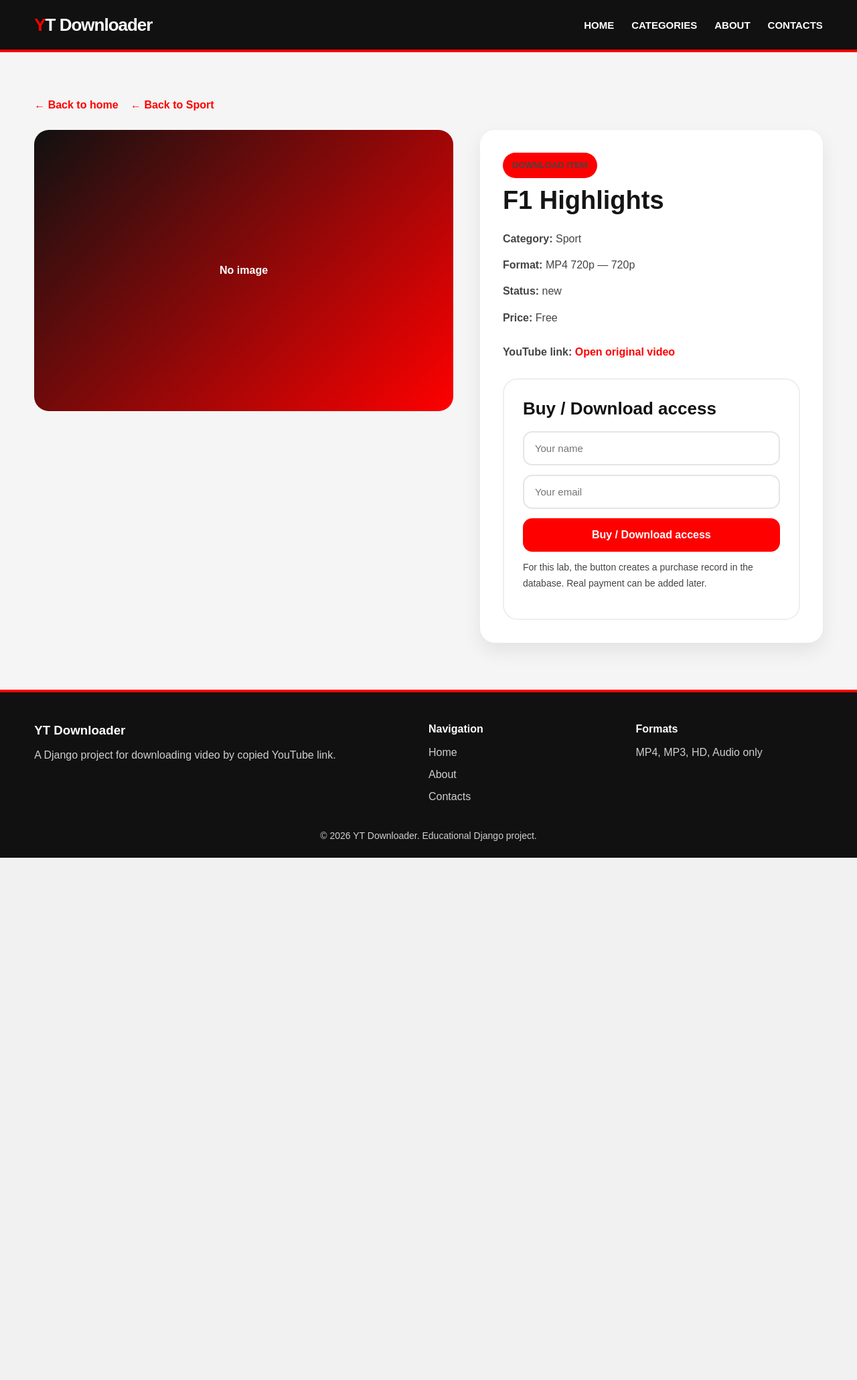
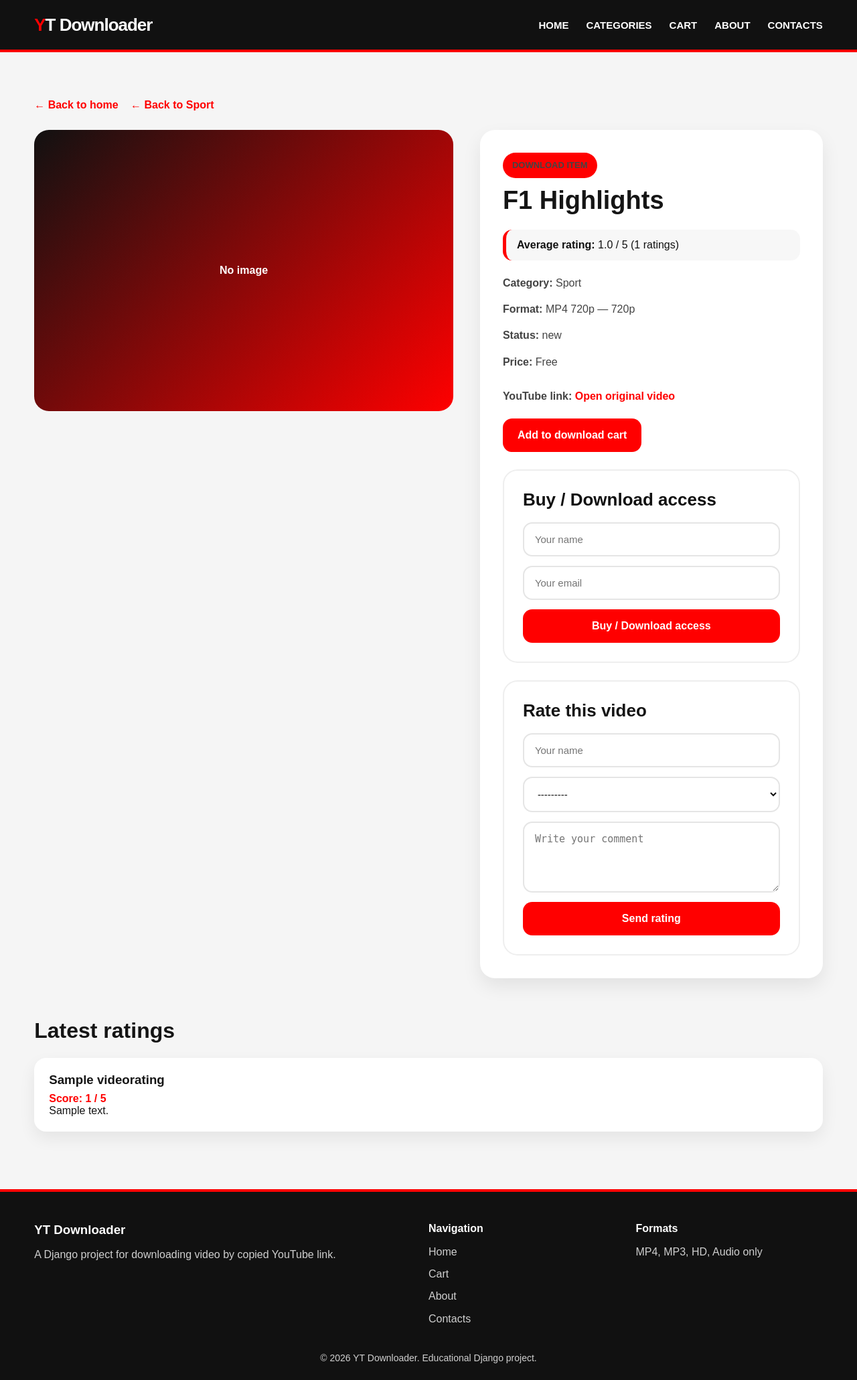
Before and after one commit to Nether52/lab2, a Django app: page /video/1/ in a window 1280 px wide. Shown: the whole page at 67% size. Before the commit the page ends 1281 px from the top, so only its background shows below. Run offline with Django 5.2, Linux system fonts and the light colour scheme; data comes from the database, SQL or seed files in the repository; both versions use the stored data as it was after the commit; tables that the repository leaves empty hold one stand-in row (values such as "Sample post").

Commit message:
Lab 7: add download cart subscription and video ratings

```diff
--- a/pages/forms.py
+++ b/pages/forms.py
@@ -1,5 +1,5 @@
 from django import forms
-from .models import DownloadRequest, Subscriber, Purchase
+from .models import DownloadRequest, Subscriber, Purchase, VideoRating
 
 
 class DownloadRequestForm(forms.ModelForm):
@@ -10,7 +10,7 @@ class DownloadRequestForm(forms.ModelForm):
         widgets = {
             "title": forms.TextInput(attrs={
                 "class": "form-control",
-                "placeholder": "Video title, for example: F1 Highlights"
+                "placeholder": "Video title"
             }),
             "youtube_url": forms.URLInput(attrs={
                 "class": "form-control",
@@ -57,3 +57,24 @@ class PurchaseForm(forms.ModelForm):
                 "placeholder": "Your email"
             }),
         }
+
+
+class VideoRatingForm(forms.ModelForm):
+    class Meta:
+        model = VideoRating
+        fields = ("name", "score", "comment")
+
+        widgets = {
+            "name": forms.TextInput(attrs={
+                "class": "form-control",
+                "placeholder": "Your name"
+            }),
+            "score": forms.Select(attrs={
+                "class": "form-control"
+            }),
+            "comment": forms.Textarea(attrs={
+                "class": "form-control textarea",
+                "placeholder": "Write your comment",
+                "rows": 4
+            }),
+        }
--- a/pages/models.py
+++ b/pages/models.py
@@ -119,3 +119,33 @@ class Purchase(models.Model):
 
     def __str__(self):
         return f"{self.customer_name} - {self.download_request.title}"
+
+
+class VideoRating(models.Model):
+    SCORE_CHOICES = [
+        (1, "1 - Very bad"),
+        (2, "2 - Bad"),
+        (3, "3 - Normal"),
+        (4, "4 - Good"),
+        (5, "5 - Excellent"),
+    ]
+
+    download_request = models.ForeignKey(
+        DownloadRequest,
+        on_delete=models.CASCADE,
+        related_name="ratings"
+    )
+
+    name = models.CharField(max_length=100)
+    score = models.IntegerField(choices=SCORE_CHOICES)
+    comment = models.TextField(blank=True)
+
+    created_at = models.DateTimeField(auto_now_add=True)
+    updated_at = models.DateTimeField(auto_now=True)
+
+    class Meta:
+        verbose_name = "Video rating"
+        verbose_name_plural = "Video ratings"
+
+    def __str__(self):
+        return f"{self.download_request.title} - {self.score}"
--- a/pages/static/pages/css/style.css
+++ b/pages/static/pages/css/style.css
@@ -592,3 +592,128 @@ a {
         font-size: 38px;
     }
 }
+
+.cart-count {
+    display: inline-flex;
+    align-items: center;
+    justify-content: center;
+    min-width: 22px;
+    height: 22px;
+    padding: 0 6px;
+    margin-left: 5px;
+    border-radius: 999px;
+    background: #ff0000;
+    color: #ffffff;
+    font-size: 12px;
+    font-weight: 900;
+}
+
+.rating-summary {
+    background: #f7f7f7;
+    border-left: 5px solid #ff0000;
+    padding: 14px 16px;
+    border-radius: 14px;
+    margin-bottom: 20px;
+    color: #111111;
+}
+
+.cart-form {
+    margin-top: 20px;
+}
+
+.rating-box {
+    margin-top: 26px;
+    background: #ffffff;
+    border: 2px solid #eeeeee;
+    border-radius: 22px;
+    padding: 28px;
+}
+
+.rating-box h2 {
+    margin-bottom: 18px;
+    font-size: 26px;
+}
+
+.textarea {
+    resize: vertical;
+    min-height: 100px;
+}
+
+.ratings-list {
+    margin-top: 60px;
+}
+
+.ratings-list h2 {
+    font-size: 32px;
+    margin-bottom: 22px;
+}
+
+.rating-card {
+    background: #ffffff;
+    border-radius: 18px;
+    padding: 22px;
+    margin-bottom: 16px;
+    box-shadow: 0 10px 24px rgba(0, 0, 0, 0.07);
+}
+
+.rating-card h3 {
+    margin-bottom: 8px;
+}
+
+.rating-score {
+    color: #ff0000;
+    font-weight: 900;
+}
+
+.remove-form {
+    padding: 0 24px 24px;
+}
+
+.remove-form button,
+.clear-cart-button,
+.red-button {
+    display: inline-block;
+    border: none;
+    background: #ff0000;
+    color: #ffffff;
+    padding: 14px 18px;
+    border-radius: 12px;
+    font-weight: 900;
+    cursor: pointer;
+    text-align: center;
+}
+
+.remove-form button:hover,
+.clear-cart-button:hover,
+.red-button:hover {
+    background: #c90000;
+}
+
+.cart-total-box {
+    margin-top: 34px;
+    background: #111111;
+    color: #ffffff;
+    border-radius: 22px;
+    padding: 28px;
+    display: flex;
+    align-items: center;
+    justify-content: space-between;
+}
+
+.empty-cart {
+    background: #ffffff;
+    border-radius: 22px;
+    padding: 40px;
+    text-align: center;
+    box-shadow: 0 12px 28px rgba(0, 0, 0, 0.08);
+}
+
+.empty-cart h2 {
+    font-size: 32px;
+    margin-bottom: 12px;
+}
+
+.empty-cart p {
+    color: #555555;
+    margin-bottom: 22px;
+}
--- a/pages/templates/pages/base.html
+++ b/pages/templates/pages/base.html
@@ -30,6 +30,13 @@
                 </div>
             </div>
 
+            <a href="{% url 'cart_detail' %}" class="cart-link">
+                Cart
+                {% if cart_count %}
+                    <span class="cart-count">{{ cart_count }}</span>
+                {% endif %}
+            </a>
+
             <a href="{% url 'about' %}">About</a>
             <a href="{% url 'contacts' %}">Contacts</a>
         </nav>
@@ -51,6 +58,7 @@
         <div>
             <h4>Navigation</h4>
             <a href="{% url 'home' %}">Home</a>
+            <a href="{% url 'cart_detail' %}">Cart</a>
             <a href="{% url 'about' %}">About</a>
             <a href="{% url 'contacts' %}">Contacts</a>
         </div>
--- a/pages/templates/pages/download_request_detail.html
+++ b/pages/templates/pages/download_request_detail.html
@@ -24,6 +24,17 @@
             <p class="hero-label">Download item</p>
 
             <h1>{{ request_item.title }}</h1>
+
+            <div class="rating-summary">
+                {% if average_rating %}
+                    <strong>Average rating:</strong>
+                    {{ average_rating|floatformat:1 }} / 5
+                    <span>({{ ratings_count }} ratings)</span>
+                {% else %}
+                    <strong>Average rating:</strong>
+                    No ratings yet
+                {% endif %}
+            </div>
 
             <p>
                 <strong>Category:</strong>
@@ -64,6 +75,11 @@
                 </a>
             </p>
 
+            <form action="{% url 'add_to_cart' request_item.id %}" method="post" class="cart-form">
+                {% csrf_token %}
+                <button type="submit" class="buy-button">Add to download cart</button>
+            </form>
+
             <div class="purchase-box">
                 <h2>Buy / Download access</h2>
 
@@ -75,6 +91,7 @@
 
                 <form method="post" class="site-form">
                     {% csrf_token %}
+                    <input type="hidden" name="form_type" value="purchase">
 
                     {{ purchase_form.customer_name }}
                     {{ purchase_form.customer_email }}
@@ -87,13 +104,52 @@
 
                     <button type="submit">Buy / Download access</button>
                 </form>
+            </div>
 
-                <p class="button-note">
-                    For this lab, the button creates a purchase record in the database.
-                    Real payment can be added later.
-                </p>
+            <div class="rating-box">
+                <h2>Rate this video</h2>
+
+                {% if rating_success %}
+                    <div class="success-message">
+                        Thank you. Your rating was saved.
+                    </div>
+                {% endif %}
+
+                <form method="post" class="site-form">
+                    {% csrf_token %}
+                    <input type="hidden" name="form_type" value="rating">
+
+                    {{ rating_form.name }}
+                    {{ rating_form.score }}
+                    {{ rating_form.comment }}
+
+                    {% if rating_form.errors %}
+                        <div class="form-errors">
+                            {{ rating_form.errors }}
+                        </div>
+                    {% endif %}
+
+                    <button type="submit">Send rating</button>
+                </form>
             </div>
         </div>
+    </div>
+
+    <div class="ratings-list">
+        <h2>Latest ratings</h2>
+
+        {% for rating in latest_ratings %}
+            <div class="rating-card">
+                <h3>{{ rating.name }}</h3>
+                <p class="rating-score">Score: {{ rating.score }} / 5</p>
+
+                {% if rating.comment %}
+                    <p>{{ rating.comment }}</p>
+                {% endif %}
+            </div>
+        {% empty %}
+            <p>No ratings yet.</p>
+        {% endfor %}
     </div>
 </section>
 
--- a/pages/urls.py
+++ b/pages/urls.py
@@ -3,8 +3,15 @@ from . import views
 
 urlpatterns = [
     path("", views.home, name="home"),
+
     path("category/<int:category_id>/", views.category_detail, name="category_detail"),
     path("video/<int:request_id>/", views.download_request_detail, name="download_request_detail"),
+
+    path("cart/", views.cart_detail, name="cart_detail"),
+    path("cart/add/<int:request_id>/", views.add_to_cart, name="add_to_cart"),
+    path("cart/remove/<int:request_id>/", views.remove_from_cart, name="remove_from_cart"),
+    path("cart/clear/", views.clear_cart, name="clear_cart"),
+
     path("about/", views.about, name="about"),
     path("contacts/", views.contacts, name="contacts"),
 ]
--- a/pages/views.py
+++ b/pages/views.py
@@ -1,8 +1,14 @@
 from urllib.parse import urlparse, parse_qs
 
+from django.db.models import Avg
 from django.shortcuts import render, get_object_or_404, redirect
 
-from .forms import DownloadRequestForm, SubscriberForm, PurchaseForm
+from .forms import (
+    DownloadRequestForm,
+    SubscriberForm,
+    PurchaseForm,
+    VideoRatingForm,
+)
 from .models import VideoCategory, VideoFormat, DownloadRequest
 
 
@@ -24,6 +30,20 @@ def get_youtube_thumbnail(youtube_url):
         return f"https://img.youtube.com/vi/{video_id}/maxresdefault.jpg"
 
     return ""
+
+
+def get_cart(request):
+    return request.session.get("download_cart", [])
+
+
+def get_base_context(request):
+    categories = VideoCategory.objects.all()
+    cart = get_cart(request)
+
+    return {
+        "nav_categories": categories,
+        "cart_count": len(cart),
+    }
 
 
 def home(request):
@@ -60,95 +80,169 @@ def home(request):
                 subscribed_success = True
                 subscriber_form = SubscriberForm()
 
-    context = {
+    context = get_base_context(request)
+    context.update({
         "page_title": "YouTube Video Downloader",
         "hero_title": "Download YouTube videos by copied link",
         "hero_text": "Paste a YouTube link, choose a category and format, and create your download request.",
-        "nav_categories": categories,
         "categories": categories,
         "formats": formats,
         "download_requests": download_requests,
         "download_form": download_form,
         "subscriber_form": subscriber_form,
         "subscribed_success": subscribed_success,
-    }
+    })
 
     return render(request, "pages/home.html", context)
 
 
 def category_detail(request, category_id):
-    categories = VideoCategory.objects.all()
     category = get_object_or_404(VideoCategory, id=category_id)
 
     download_requests = DownloadRequest.objects.filter(
         category=category
     ).select_related("category", "format").order_by("-created_at")
 
-    context = {
+    context = get_base_context(request)
+    context.update({
         "page_title": category.name,
-        "nav_categories": categories,
         "category": category,
         "download_requests": download_requests,
-    }
+    })
 
     return render(request, "pages/category_detail.html", context)
 
 
 def download_request_detail(request, request_id):
-    categories = VideoCategory.objects.all()
-
     request_item = get_object_or_404(
         DownloadRequest.objects.select_related("category", "format"),
         id=request_id
     )
 
     purchase_form = PurchaseForm()
+    rating_form = VideoRatingForm()
+
     purchase_success = False
+    rating_success = False
 
     if request.method == "POST":
-        purchase_form = PurchaseForm(request.POST)
+        form_type = request.POST.get("form_type")
 
-        if purchase_form.is_valid():
-            purchase = purchase_form.save(commit=False)
-            purchase.download_request = request_item
-            purchase.status = "created"
-            purchase.save()
+        if form_type == "purchase":
+            purchase_form = PurchaseForm(request.POST)
 
-            purchase_success = True
-            purchase_form = PurchaseForm()
+            if purchase_form.is_valid():
+                purchase = purchase_form.save(commit=False)
+                purchase.download_request = request_item
+                purchase.status = "created"
+                purchase.save()
 
-    context = {
+                purchase_success = True
+                purchase_form = PurchaseForm()
+
+        elif form_type == "rating":
+            rating_form = VideoRatingForm(request.POST)
+
+            if rating_form.is_valid():
+                rating = rating_form.save(commit=False)
+                rating.download_request = request_item
+                rating.save()
+
+                rating_success = True
+                rating_form = VideoRatingForm()
+
+    average_rating = request_item.ratings.aggregate(
+        average=Avg("score")
+    )["average"]
+
+    ratings_count = request_item.ratings.count()
+    latest_ratings = request_item.ratings.order_by("-created_at")[:5]
+
+    context = get_base_context(request)
+    context.update({
         "page_title": request_item.title,
-        "nav_categories": categories,
         "request_item": request_item,
         "purchase_form": purchase_form,
+        "rating_form": rating_form,
         "purchase_success": purchase_success,
-    }
+        "rating_success": rating_success,
+        "average_rating": average_rating,
+        "ratings_count": ratings_count,
+        "latest_ratings": latest_ratings,
+    })
 
     return render(request, "pages/download_request_detail.html", context)
 
 
+def add_to_cart(request, request_id):
+    get_object_or_404(DownloadRequest, id=request_id)
+
+    cart = get_cart(request)
+
+    if request_id not in cart:
+        cart.append(request_id)
+
+    request.session["download_cart"] = cart
+    request.session.modified = True
+
+    return redirect("cart_detail")
+
+
+def remove_from_cart(request, request_id):
+    cart = get_cart(request)
+
+    if request_id in cart:
+        cart.remove(request_id)
+
+    request.session["download_cart"] = cart
+    request.session.modified = True
+
+    return redirect("cart_detail")
+
+
+def clear_cart(request):
+    request.session["download_cart"] = []
+    request.session.modified = True
+
+    return redirect("cart_detail")
+
+
+def cart_detail(request):
+    cart = get_cart(request)
+
+    cart_items = DownloadRequest.objects.filter(
+        id__in=cart
+    ).select_related("category", "format")
+
+    total_price = sum(item.price for item in cart_items)
+
+    context = get_base_context(request)
+    context.update({
+        "page_title": "Download cart",
+        "cart_items": cart_items,
+        "total_price": total_price,
+    })
+
+    return render(request, "pages/cart_detail.html", context)
+
+
 def about(request):
-    categories = VideoCategory.objects.all()
-
-    context = {
+    context = get_base_context(request)
+    context.update({
         "page_title": "About",
         "title": "About this project",
         "text": "This website is a Django project that represents a YouTube video downloader by copied link.",
-        "nav_categories": categories,
-    }
+    })
 
     return render(request, "pages/page.html", context)
 
 
 def contacts(request):
-    categories = VideoCategory.objects.all()
-
-    context = {
+    context = get_base_context(request)
+    context.update({
         "page_title": "Contacts",
         "title": "Contacts",
         "text": "Here users can find contact information for the website owner.",
-        "nav_categories": categories,
-    }
+    })
 
     return render(request, "pages/page.html", context)
```
Also changed, not shown: pages/admin.py (+15 -1 lines), pages/templates/pages/cart_detail.html (added, +81 -0 lines), db.sqlite3, pages/migrations/0003_videorating.py (added).
